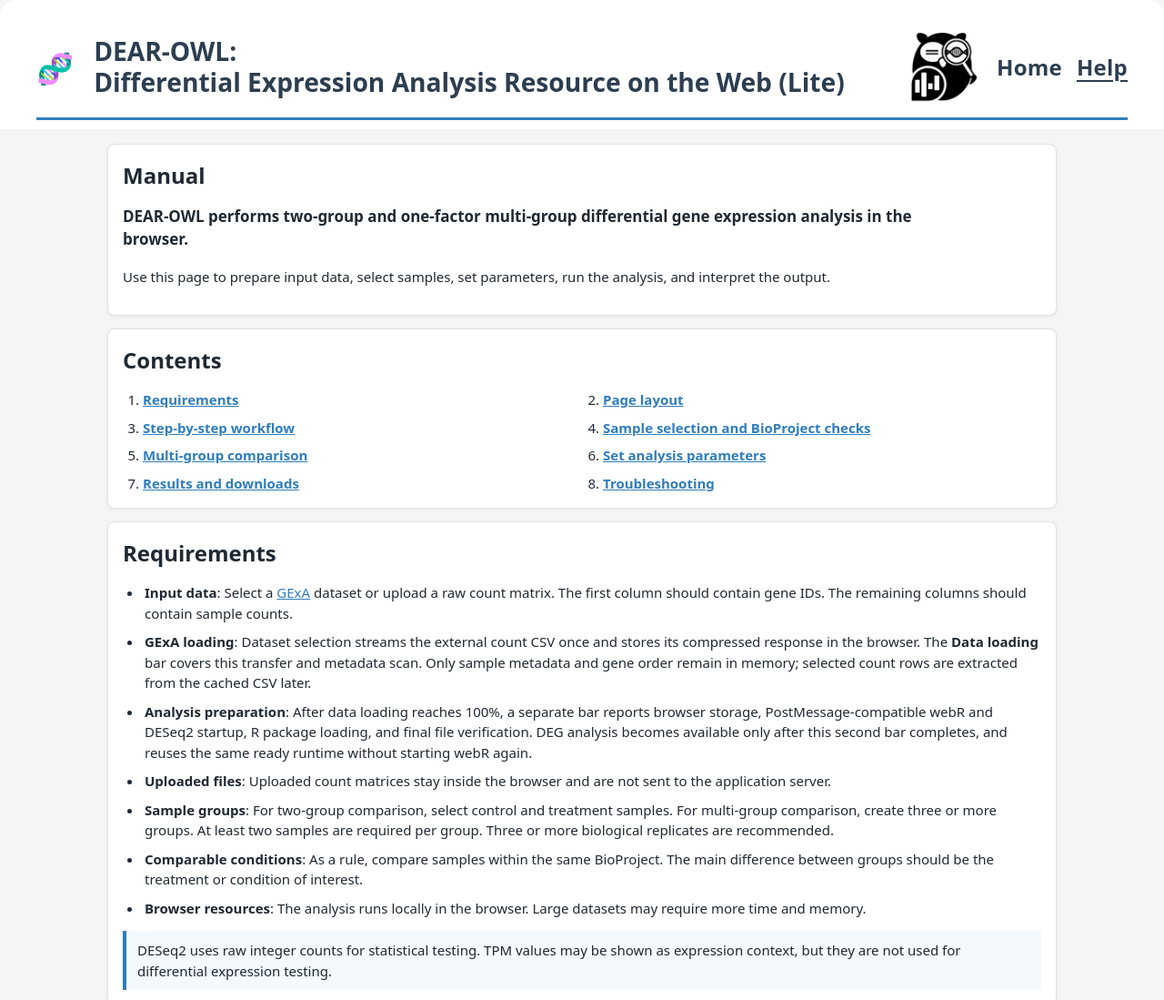
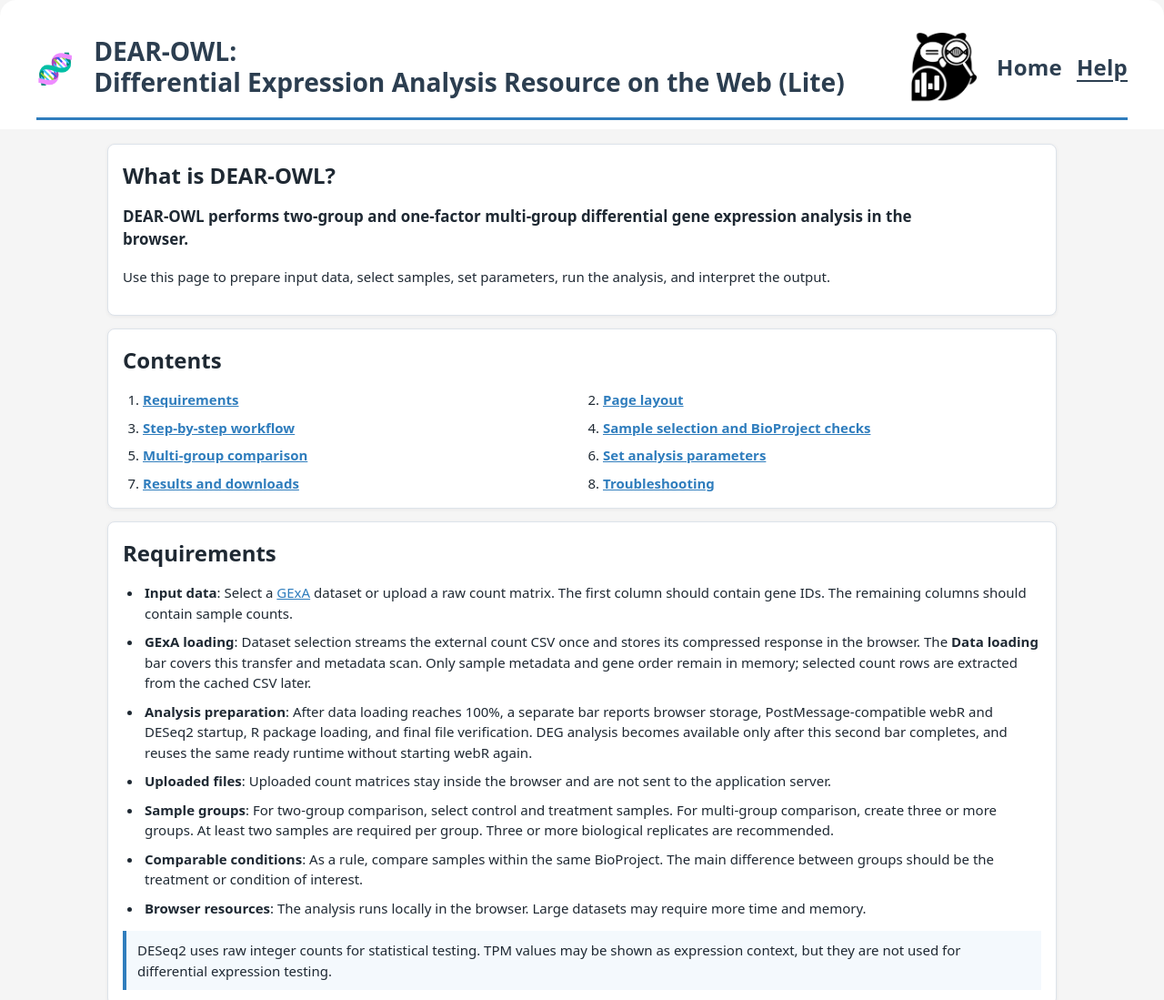
Before and after one commit to kota200/DEAR-OWL, a plain HTML site: page help.html in a window 1280 px wide. Shown: the top 1099 px of the page at 91% size. Drawn offline with Linux system fonts and the light colour scheme.

Commit message:
Sync latest DEAR-OWL page metadata

```diff
--- a/help.html
+++ b/help.html
@@ -1,6 +1,7 @@
 <!doctype html>
 <html lang="en">
 <head>
+  <link rel="icon" type="image/png" href="dear-owl.png">
   <meta charset="UTF-8">
   <meta
     name="viewport"
@@ -32,7 +33,7 @@
   <main class="app-shell help-manual">
     <section class="step-card help-intro">
       <div class="step-head">
-        <h2>Manual</h2>
+        <h2>What is DEAR-OWL?</h2>
       </div>
       <p class="manual-lead">DEAR-OWL performs two-group and one-factor multi-group differential gene expression analysis in the browser.</p>
       <p>Use this page to prepare input data, select samples, set parameters, run the analysis, and interpret the output.</p>
```
Also changed, not shown: index.html (+1 -0 lines).
